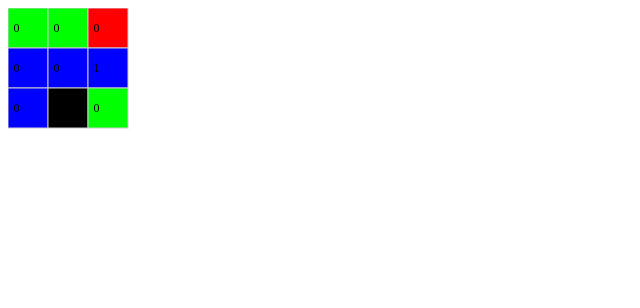
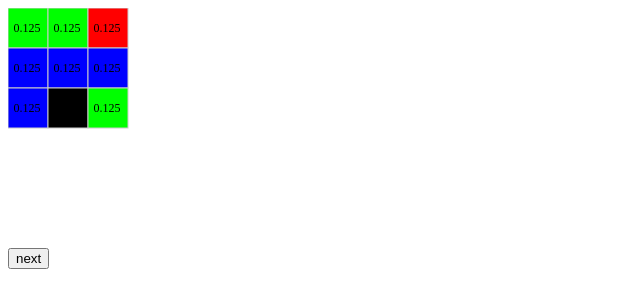
Before and after one commit to RonilM/particlefilter, a plain HTML site: page index.html in a window 1280 px wide. Shown: the whole page, without its empty margins (0-640 px from the left). Drawn offline with Linux system fonts and the light colour scheme.

Commit message:
Iterating on next command

```diff
--- a/index.html
+++ b/index.html
@@ -1,7 +1,7 @@
 <div id="main-canvas">
 
 </div>
-
+<button onclick="nextIteration();">next</button>
 
 <script src="scripts/particleFilter.js"></script>
 <script src="scripts/painter.js"></script>
@@ -14,20 +14,28 @@ var mapIp = [
 				["N","B","H"]
 			];
 
+var idx = 0;
+
+
+
+var str = ["UP","LEFT","DOWN","RIGHT"];
+
+/*for(var s in str) {
+	pf.nextIteration(str[s]);
+	painter.drawCanvas(pf.getData(),40,40);
+}*/
+
 var pf = new ParticleFilter(mapIp,10);
 var painter = new Painter("main-canvas");
-
 var pfData = pf.getData();
 painter.drawCanvas(pfData,40,40);
 
-var str = ["UP","LEFT","DOWN","RIGHT"];
+console.log(pf.getActual());
 
-for(var s in str) {
-	pf.nextIteration(str[s]);
+function nextIteration() {
+	pf.nextIteration(str[idx++]);
 	painter.drawCanvas(pf.getData(),40,40);
+	console.log(pf.getActual());
 }
 
-console.log(pf.getActual());
-
-
 </script>
```
